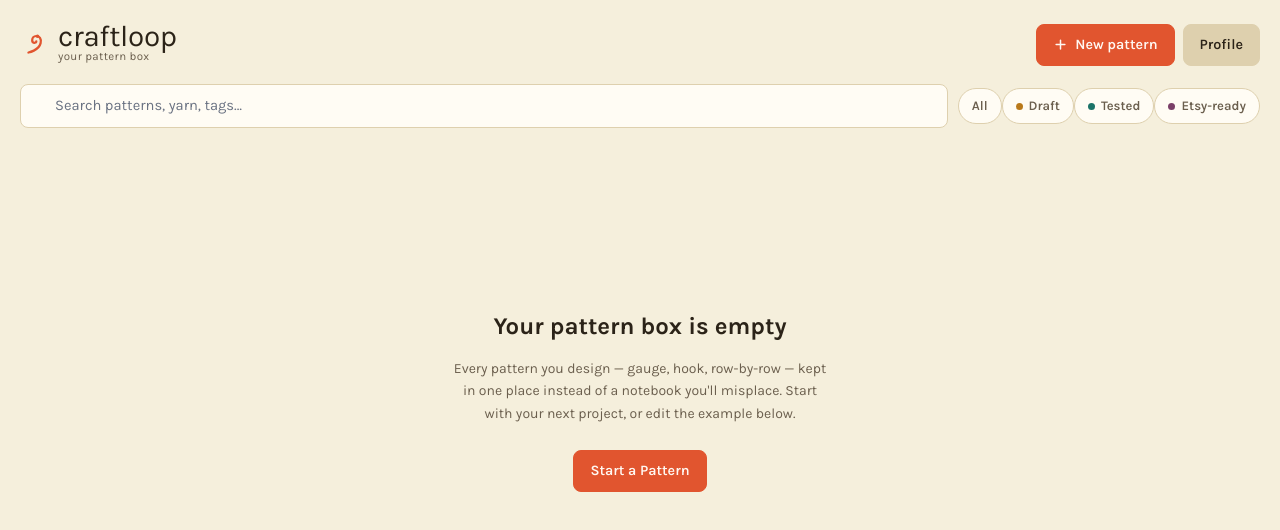
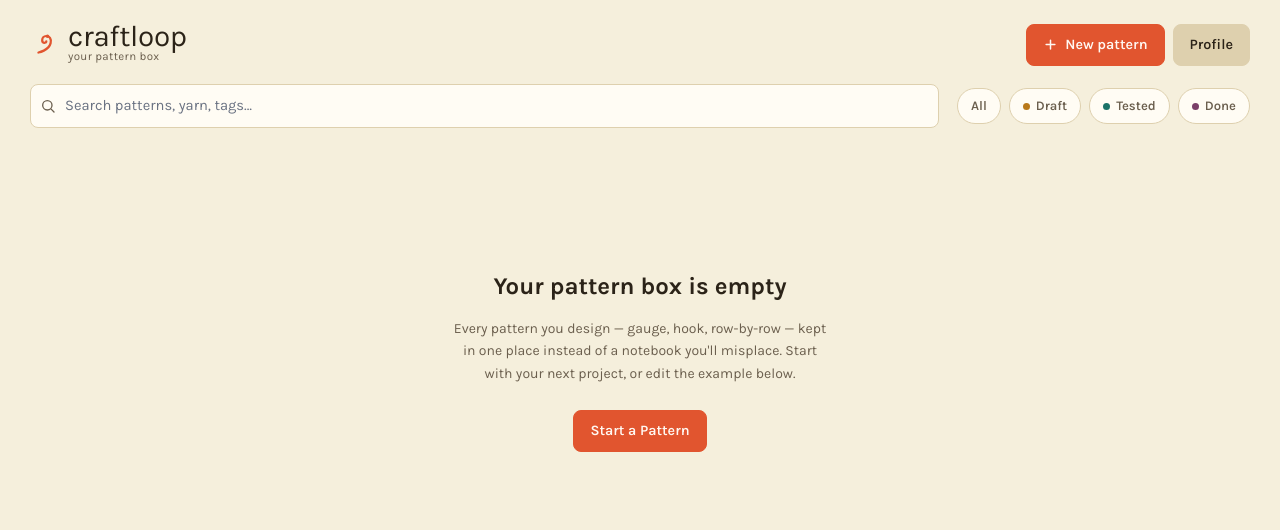
Before and after one commit to amlane/craftloop, a SvelteKit app: page /projects in a window 1280 px wide. Shown: the top 530 px of the page. Built offline with nearby package versions, Linux system fonts and the light colour scheme.

Commit message:
base styles for main projects page on empty state plus profile skeleton

```diff
--- a/public/css/main.css
+++ b/public/css/main.css
@@ -47,7 +47,7 @@ body {
 	font-family: var(--main-font);
 	background: var(--paper);
 	color: var(--ink-soft);
-	padding-inline: 20px;
+	padding-inline: 30px;
 }
 
 h1 {
@@ -142,7 +142,7 @@ input {
 }
 
 input:focus {
-	border-color: var(--focus);
+	border-color: var(--focus) !important;
 	outline: none;
 }
 
@@ -154,8 +154,8 @@ input:focus {
 }
 
 .projects svg {
-	width: 100px;
-	height: 100px;
+	width: 60px;
+	height: 60px;
 }
 
 .filterbar {
@@ -182,6 +182,16 @@ input:focus {
 	font-size: 0.92rem;
 }
 
+.search svg {
+	position: absolute;
+	left: 10px;
+	top: 50%;
+	transform: translateY(-50%);
+	width: 16px;
+	height: 16px;
+	color: var(--ink-soft);
+}
+
 .chip {
 	border: 1px solid var(--line);
 	background: var(--card);
@@ -193,6 +203,7 @@ input:focus {
 	cursor: pointer;
 	white-space: nowrap;
 	flex-shrink: 0;
+	margin-left: 8px;
 }
 
 .chip .dot {
--- a/src/routes/profile/+page.svelte
+++ b/src/routes/profile/+page.svelte
@@ -46,6 +46,7 @@
 	});
 </script>
 
+<div class="app">
 	<header class="top-bar mt-6 mb-4">
 		<div class="brand flex justify-between">
 			<Brand />
@@ -55,12 +56,24 @@
 			</div>
 		</div>
 	</header>
-<div class="pb-4">
+	{#if loading}
+		<p>Loading...</p>
+	{:else}
+		<div class="pt-8">
+			<div class="mb-4">
 				<p class="title-text">Username</p>
 				<p>{username}</p>
 			</div>
-<div class="pb-4">
+			<div class="mb-4">
 				<p class="title-text">Email</p>
 				<p>{email}</p>
 			</div>
-<p class="title-text">Change Password</p>
+			<div class="mb-4">
+				<button class="btn btn-secondary">Change Password</button>
+			</div>
+			<div>
+				<button class="btn btn-primary">Delete Account</button>
+			</div>
+		</div>
+	{/if}
+</div>
--- a/src/routes/projects/+page.svelte
+++ b/src/routes/projects/+page.svelte
@@ -5,8 +5,10 @@
 
 	import { goto } from '$app/navigation';
 	import { resolve } from '$app/paths';
+	import SearchIcon from '../search-icon.svelte';
 </script>
 
+<div class="app">
 	<header class="top-bar mt-6 mb-4">
 		<div class="brand flex justify-between">
 			<Brand />
@@ -22,6 +24,7 @@
 	<div class="projects flex flex-col justify-center">
 		<div class="filterbar">
 			<div class="search">
+				<SearchIcon />
 				<input id="searchInput" type="text" placeholder="Search patterns, yarn, tags…" value="" />
 			</div>
 			<div class="chips" id="filterChips">
@@ -33,7 +36,7 @@
 				><button class="chip" data-key="tested" aria-pressed="false"
 					><span class="dot" style="background:var(--teal)"></span>Tested</button
 				><button class="chip" data-key="etsy" aria-pressed="true"
-				><span class="dot" style="background:var(--plum)"></span>Etsy-ready</button
+					><span class="dot" style="background:var(--plum)"></span>Done</button
 				>
 			</div>
 		</div>
@@ -47,3 +50,4 @@
 			<button class="btn btn-primary" id="newBtn">Start a Pattern</button>
 		</div>
 	</div>
+</div>
```
Lines whose indentation alone changed are shown as unchanged.
